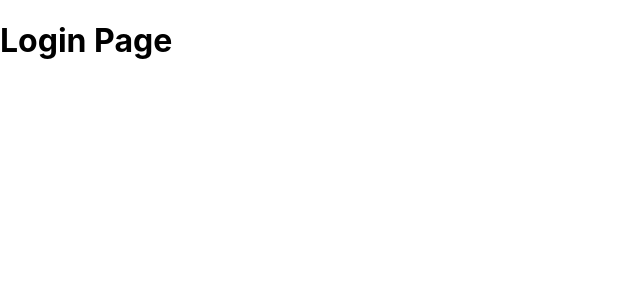
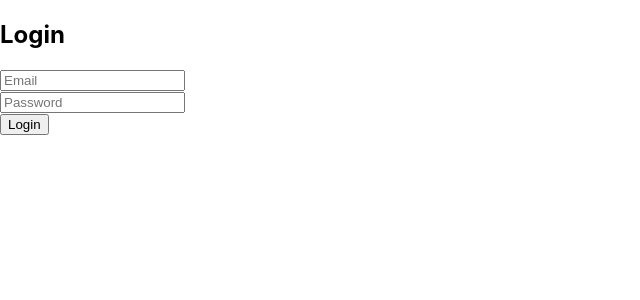
Before and after one commit to Omrist12/bank-app, a React (Create React App) app in the folder frontend/: page /login in a window 1280 px wide. Shown: the top 300 px of the page, without its empty margins (0-640 px from the left). Built offline with nearby package versions, Linux system fonts and the light colour scheme.

Commit message:
Implement login page logic and simple UI

```diff
--- a/frontend/src/pages/Login.js
+++ b/frontend/src/pages/Login.js
@@ -1,7 +1,64 @@
-import React from "react";
+import React, { useState } from "react";
+import { useNavigate } from "react-router-dom";
 
-function Login() {
-  return <h1>Login Page</h1>;
-}
+const Login = () => {
+  const [email, setEmail] = useState("");
+  const [password, setPassword] = useState("");
+  const [error, setError] = useState("");
+  const navigate = useNavigate();
+
+  const handleSubmit = async (e) => {
+    e.preventDefault();
+
+    try {
+      const res = await fetch("http://localhost:5000/login", {
+        method: "POST",
+        headers: {
+          "Content-Type": "application/json",
+        },
+        body: JSON.stringify({ email, password }),
+      });
+
+      const data = await res.json();
+
+      if (!res.ok) {
+        setError(data.message || "Login failed");
+        return;
+      }
+
+      localStorage.setItem("token", data.token);
+      navigate("/dashboard");
+    } catch (err) {
+      setError("Server error");
+      console.error(err);
+    }
+  };
+
+  return (
+    <div>
+      <h2>Login</h2>
+      {error && <p style={{ color: "red" }}>{error}</p>}
+      <form onSubmit={handleSubmit}>
+        <input
+          type="email"
+          placeholder="Email"
+          value={email}
+          onChange={(e) => setEmail(e.target.value)}
+          required
+        />
+        <br />
+        <input
+          type="password"
+          placeholder="Password"
+          value={password}
+          onChange={(e) => setPassword(e.target.value)}
+          required
+        />
+        <br />
+        <button type="submit">Login</button>
+      </form>
+    </div>
+  );
+};
 
 export default Login;
```
